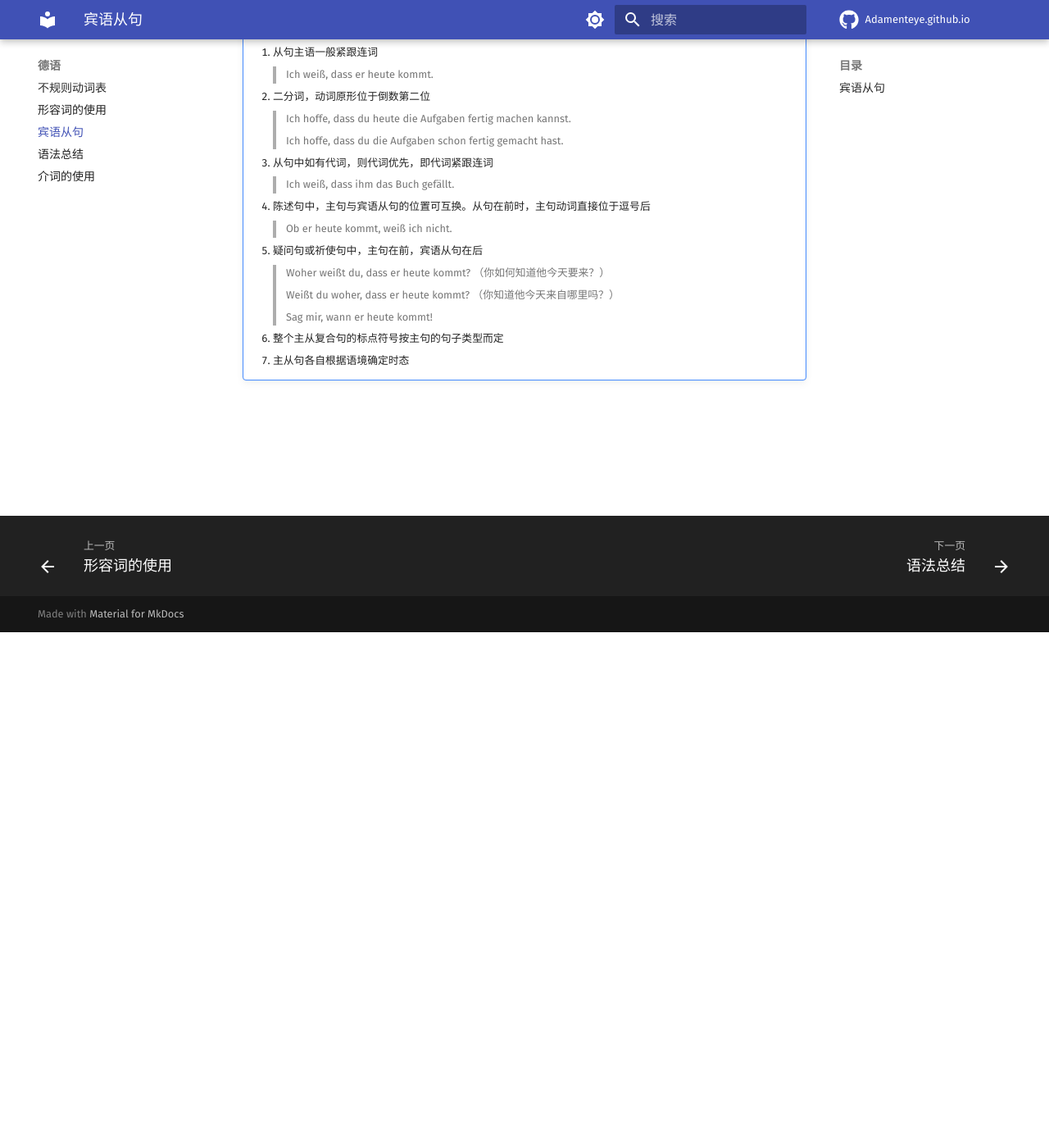
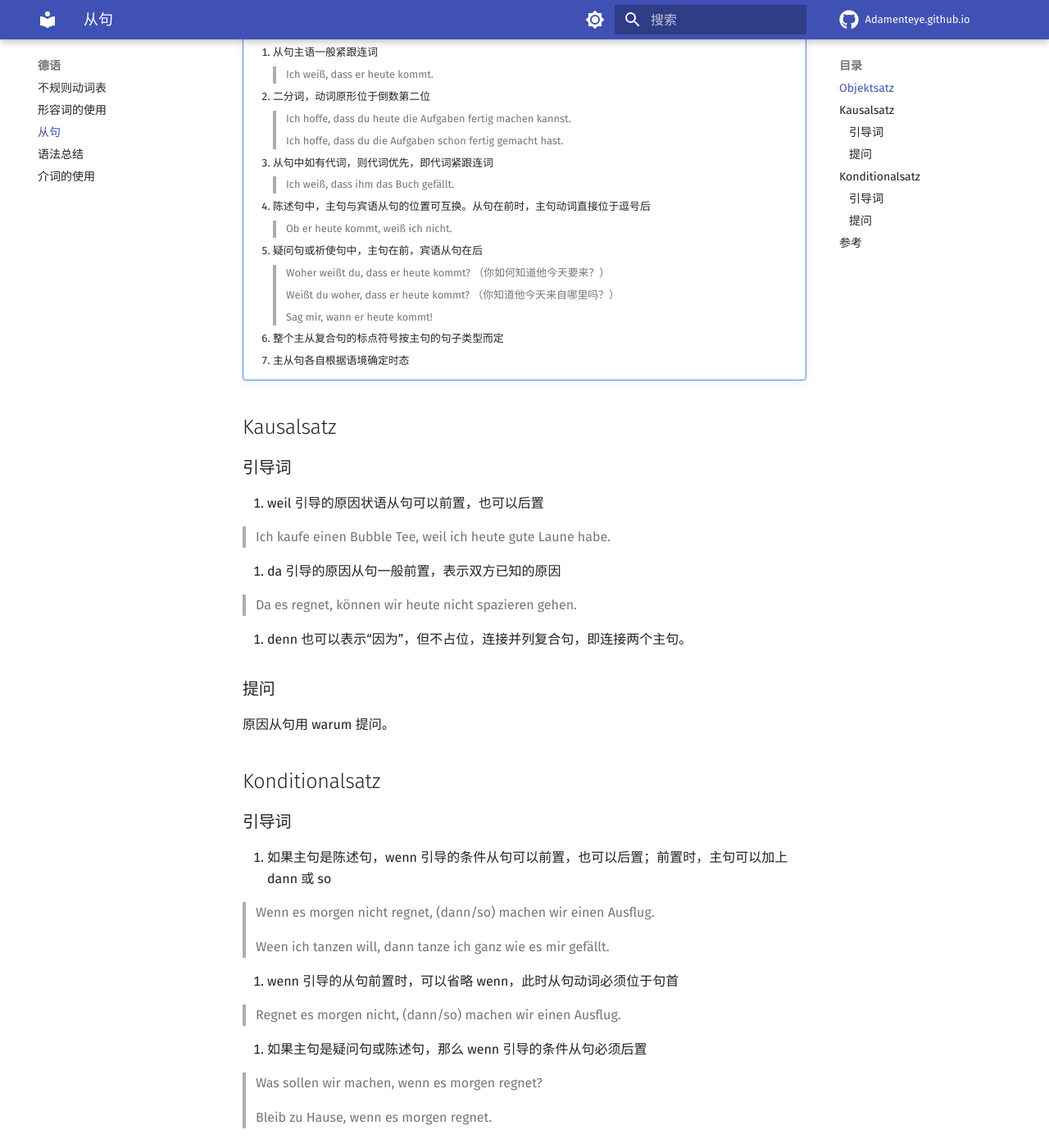
Before and after one commit to adamanteye/adamanteye.github.io, an MkDocs documentation site: the page built from docs/deutsch/nebensatz.md, in a window 1280 px wide and 1400 px high, scrolled down 629 px. Shown: the whole window at 82% size. Built offline with MkDocs 1.6.1 and Material for MkDocs 9.7.7, drawn with Linux system fonts in a browser that asks for light colours; comment, search, counter and statistics services are not loaded; some of the changed text lies outside the part shown.

Commit message:
update 德语从句

```diff
--- a/docs/deutsch/nebensatz.md
+++ b/docs/deutsch/nebensatz.md
@@ -9,7 +9,7 @@
 6. 特殊情况：情态动词完成时
    > Es ist Schade, dass er mich gestern nicht hat besuchen können.
 
-## 宾语从句
+## Objektsatz
 
 !!! note "Objektsatz mit "dass" und "ob" und Fragewörtern"
 
@@ -31,3 +31,54 @@
     > Sag mir, wann er heute kommt!
     6. 整个主从复合句的标点符号按主句的句子类型而定
     7. 主从句各自根据语境确定时态
+
+## Kausalsatz
+
+### 引导词
+
+1. weil 引导的原因状语从句可以前置，也可以后置
+
+   > Ich kaufe einen Bubble Tee, weil ich heute gute Laune habe.
+
+2. da 引导的原因从句一般前置，表示双方已知的原因
+
+   > Da es regnet, können wir heute nicht spazieren gehen.
+
+3. denn 也可以表示“因为”，但不占位，连接并列复合句，即连接两个主句。
+
+
+### 提问
+
+原因从句用 warum 提问。
+
+## Konditionalsatz
+
+### 引导词
+
+1. 如果主句是陈述句，wenn 引导的条件从句可以前置，也可以后置；前置时，主句可以加上 dann 或 so
+
+   > Wenn es morgen nicht regnet, (dann/so) machen wir einen Ausflug.
+   >
+   > Ween ich tanzen will, dann tanze ich ganz wie es mir gefällt.
+
+2. wenn 引导的从句前置时，可以省略 wenn，此时从句动词必须位于句首
+
+   > Regnet es morgen nicht, (dann/so) machen wir einen Ausflug.
+
+3. 如果主句是疑问句或陈述句，那么 wenn 引导的条件从句必须后置
+
+   > Was sollen wir machen, wenn es morgen regnet?
+   >
+   > Bleib zu Hause, wenn es morgen regnet.
+
+### 提问
+
+条件从句用 unter welcher Bedingung 提问。
+
+> Unter welcher Bedingung kann man auf die Party gehen?
+>
+> Wenn man eine Einladung hat, kann man auf die Party gehen.
+
+## 参考
+
+[^1]: 新编大学德语 2 Einheit 1
--- a/mkdocs.yml
+++ b/mkdocs.yml
@@ -18,7 +18,7 @@ nav:
     #   - Einheit 9: deutsch/klick-auf-deutsch-1/einheit-9.md
     - 不规则动词表: deutsch/verben.md
     - 形容词的使用: deutsch/adj.md
-    - 宾语从句: deutsch/nebensatz.md
+    - 从句: deutsch/nebensatz.md
     - 语法总结: deutsch/grammatik.md
     - 介词的使用: deutsch/präp.md
   - 写作与沟通:
```
Also changed, not shown: docs/deutsch/adj.md (+12 -0 lines), docs/deutsch/grammatik.md (+0 -11 lines), docs/deutsch/nomem.md (added, +18 -0 lines), docs/deutsch/präp.md (+36 -0 lines), docs/graphics/opengl-tutorial.md (+16 -0 lines).
